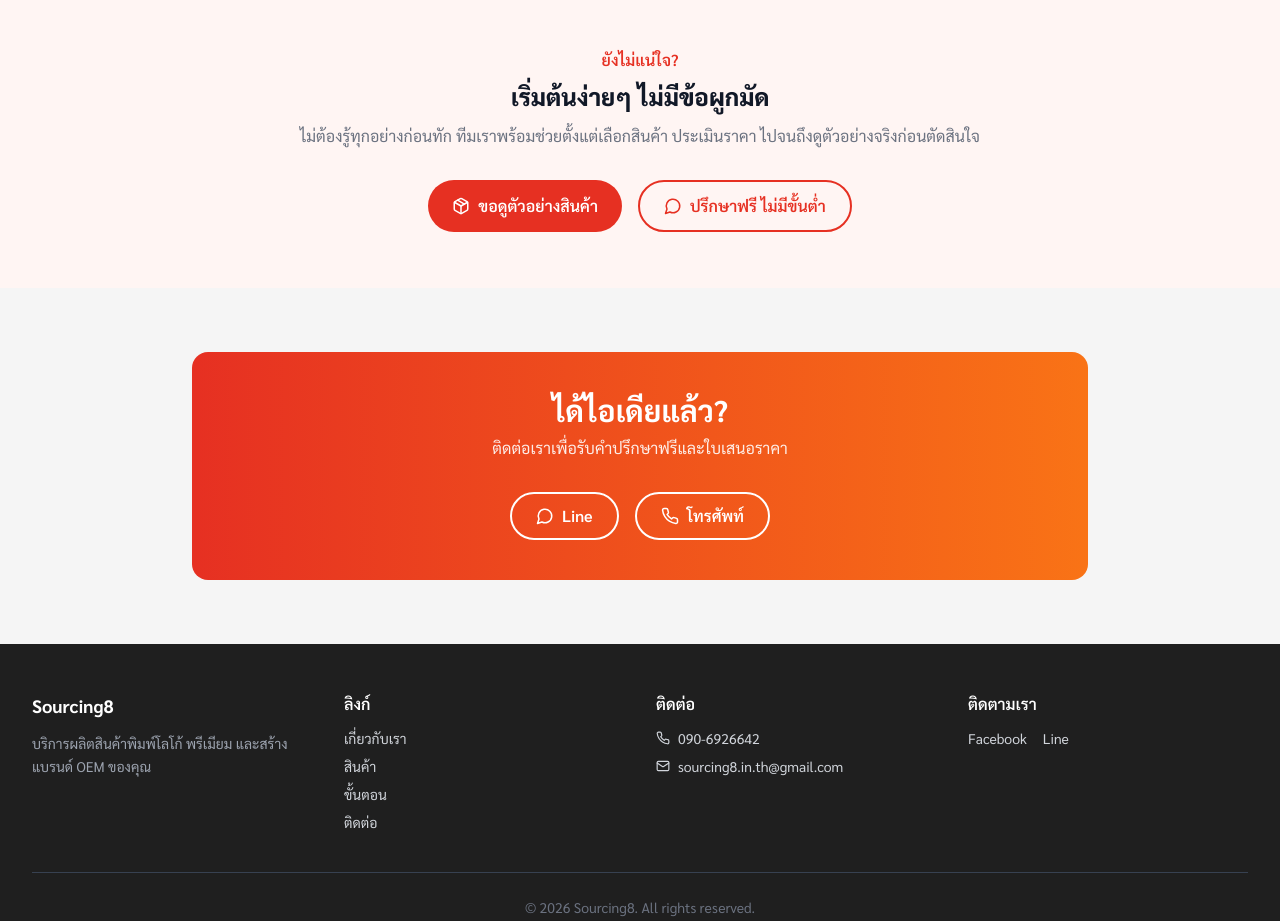
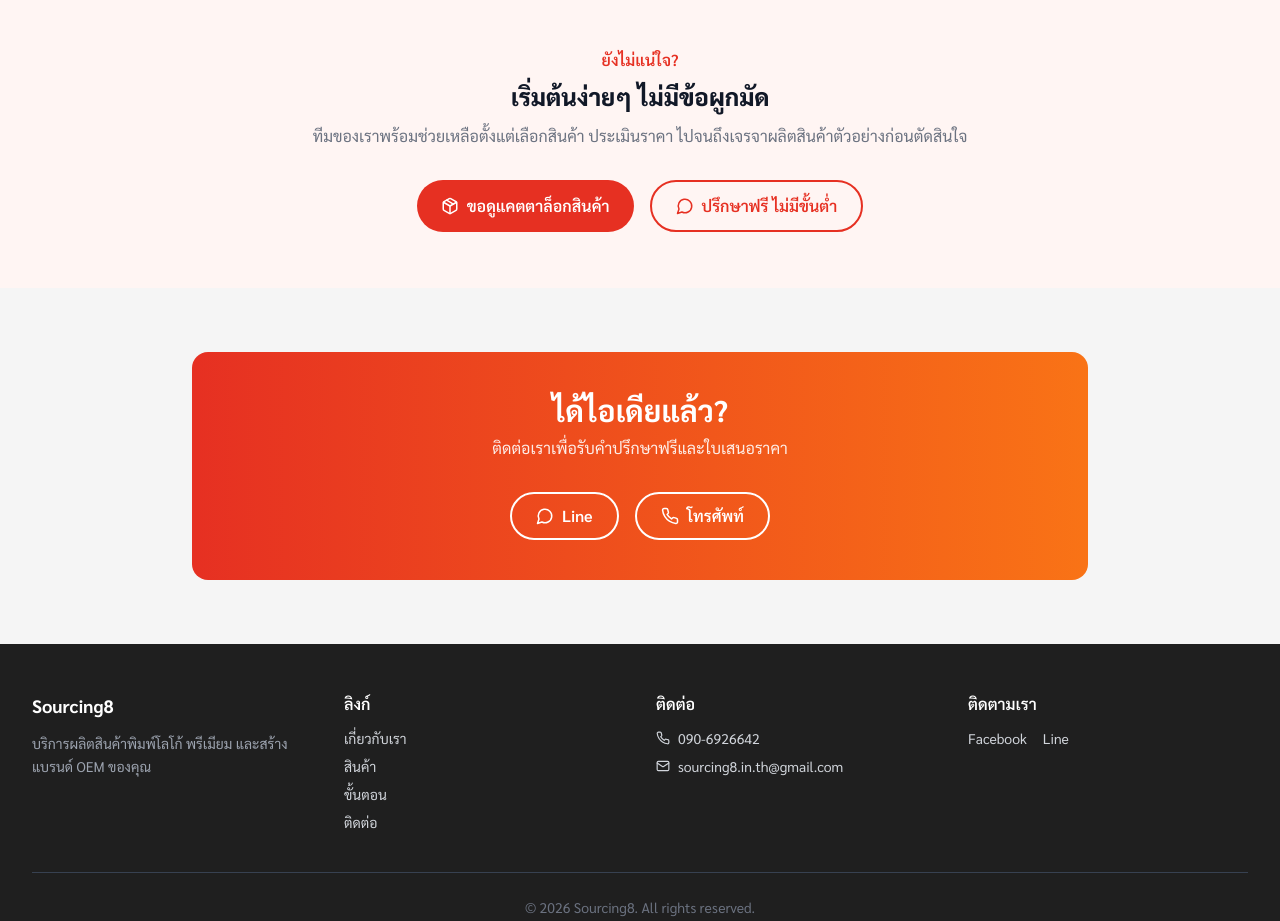
Before and after one commit to kidkurobar/Web, a React (Vite) app: page / in a window 1280 px wide. Shown: the part 4240-5161 px from the top of the page. Built offline with nearby package versions, Linux system fonts and the light colour scheme.

Commit message:
Update SoftCTA.tsx

```diff
--- a/src/components/SoftCTA.tsx
+++ b/src/components/SoftCTA.tsx
@@ -9,8 +9,8 @@ export default function SoftCTA() {
           เริ่มต้นง่ายๆ ไม่มีข้อผูกมัด
         </h2>
         <p className="text-gray-500 mb-8">
-          ไม่ต้องรู้ทุกอย่างก่อนทัก ทีมเราพร้อมช่วยตั้งแต่เลือกสินค้า
-          ประเมินราคา ไปจนถึงดูตัวอย่างจริงก่อนตัดสินใจ
+       ทีมของเราพร้อมช่วยเหลือตั้งแต่เลือกสินค้า
+          ประเมินราคา ไปจนถึงเจรจาผลิตสินค้าตัวอย่างก่อนตัดสินใจ
         </p>
         <div className="flex flex-col sm:flex-row gap-4 justify-center">
           <a
@@ -20,7 +20,7 @@ export default function SoftCTA() {
             className="flex items-center justify-center gap-2 bg-[#E63022] text-white rounded-full px-6 py-3 font-semibold hover:bg-red-700 transition-colors"
           >
             <Package size={18} />
-            ขอดูตัวอย่างสินค้า
+            ขอดูแคตตาล็อกสินค้า
           </a>
           <a
             href="https://line.me/ti/p/@389xbjxh"
```
